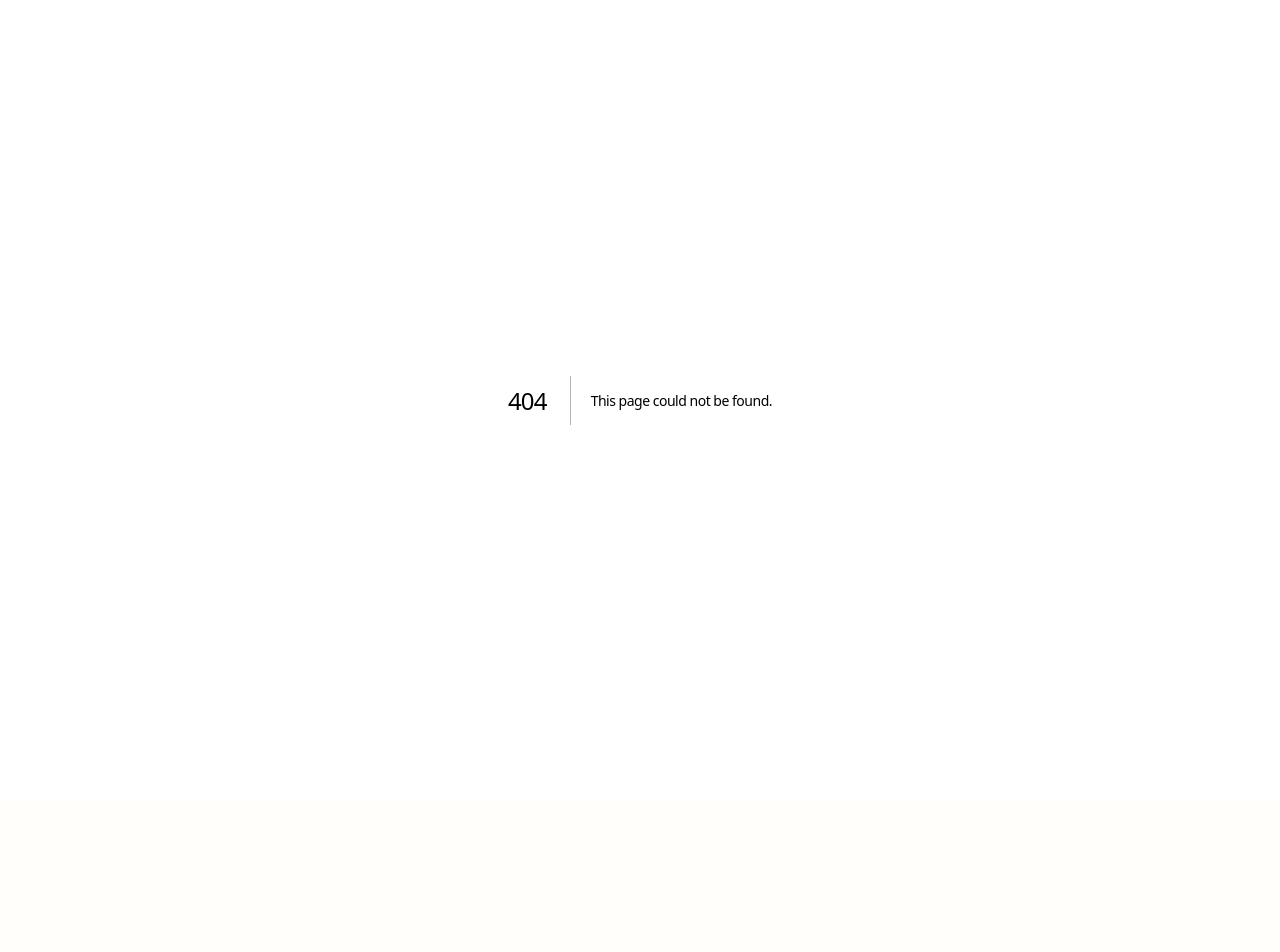
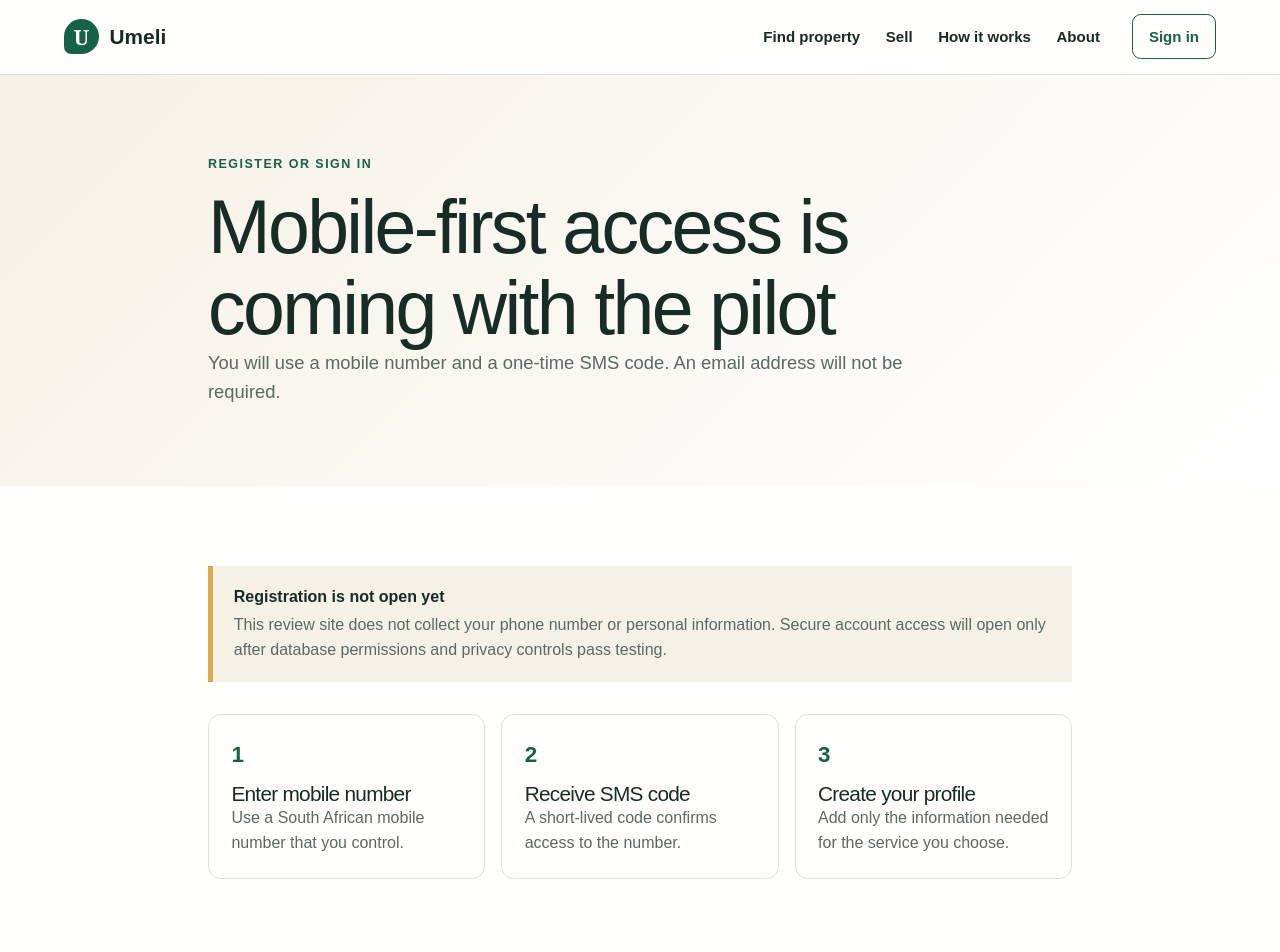
Before and after one commit to JabuSolutions45/Traditional-Land-Property-Platform, a Next.js app: page /account in a window 1280 px wide. Before the commit this address had no page. Shown: the top 952 px of the page. Before the commit the page ends 800 px from the top, so only its background shows below. Built offline with nearby package versions, Linux system fonts and the light colour scheme.

Commit message:
Add app/account/page.tsx for final review

```diff
--- /dev/null
+++ b/app/account/page.tsx
@@ -0,0 +1,47 @@
+import { PageShell } from "@/components/page-shell";
+
+export default function AccountPage() {
+  return (
+    <PageShell>
+      <section className="page-hero">
+        <div className="shell narrow">
+          <p className="eyebrow">Register or sign in</p>
+          <h1>Mobile-first access is coming with the pilot</h1>
+          <p>
+            You will use a mobile number and a one-time SMS code. An email
+            address will not be required.
+          </p>
+        </div>
+      </section>
+      <section className="section">
+        <div className="shell narrow">
+          <div className="preview-notice" role="status">
+            <strong>Registration is not open yet</strong>
+            <span>
+              This review site does not collect your phone number or personal
+              information. Secure account access will open only after database
+              permissions and privacy controls pass testing.
+            </span>
+          </div>
+          <div className="assurance-grid">
+            <article>
+              <span>1</span>
+              <h2>Enter mobile number</h2>
+              <p>Use a South African mobile number that you control.</p>
+            </article>
+            <article>
+              <span>2</span>
+              <h2>Receive SMS code</h2>
+              <p>A short-lived code confirms access to the number.</p>
+            </article>
+            <article>
+              <span>3</span>
+              <h2>Create your profile</h2>
+              <p>Add only the information needed for the service you choose.</p>
+            </article>
+          </div>
+        </div>
+      </section>
+    </PageShell>
+  );
+}
```
